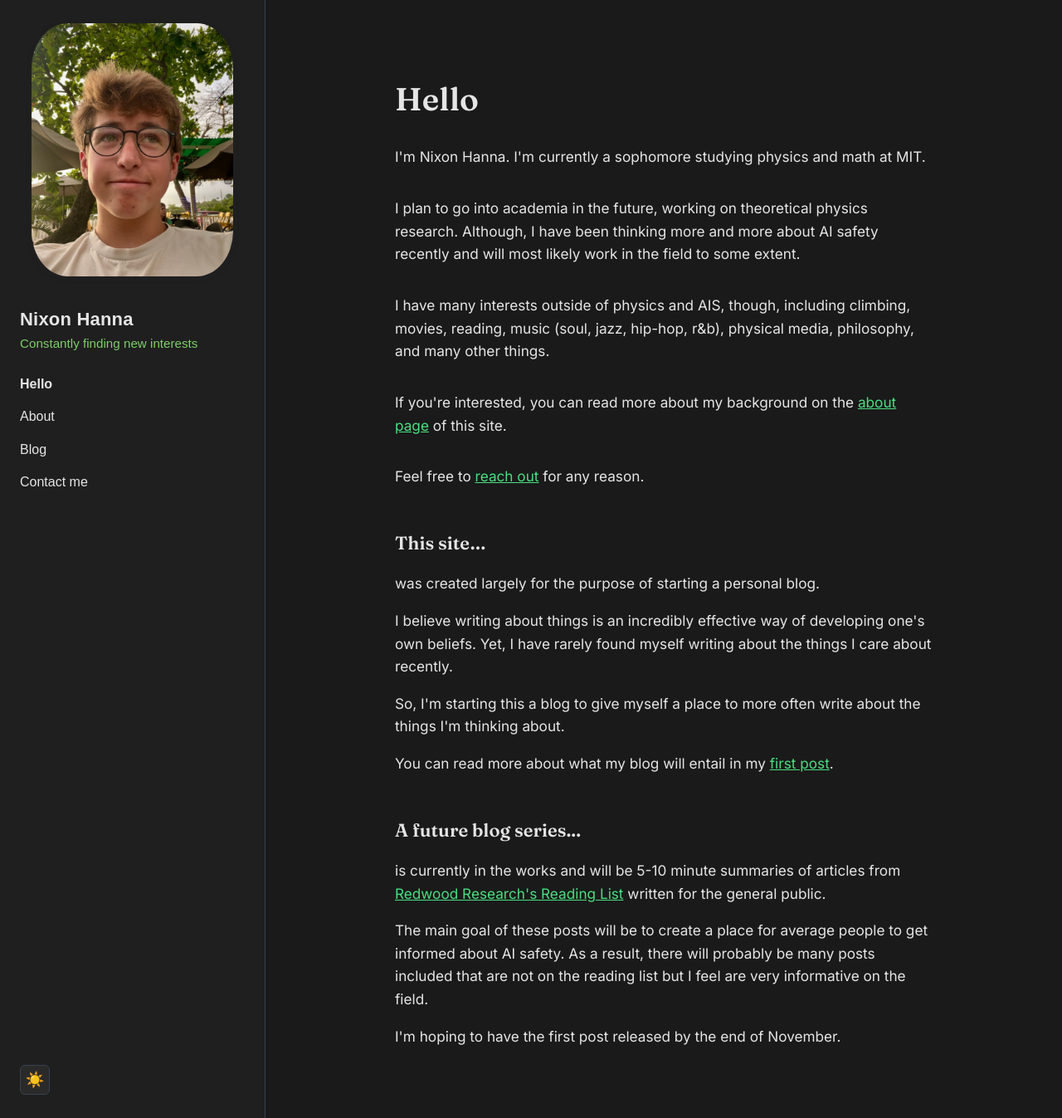
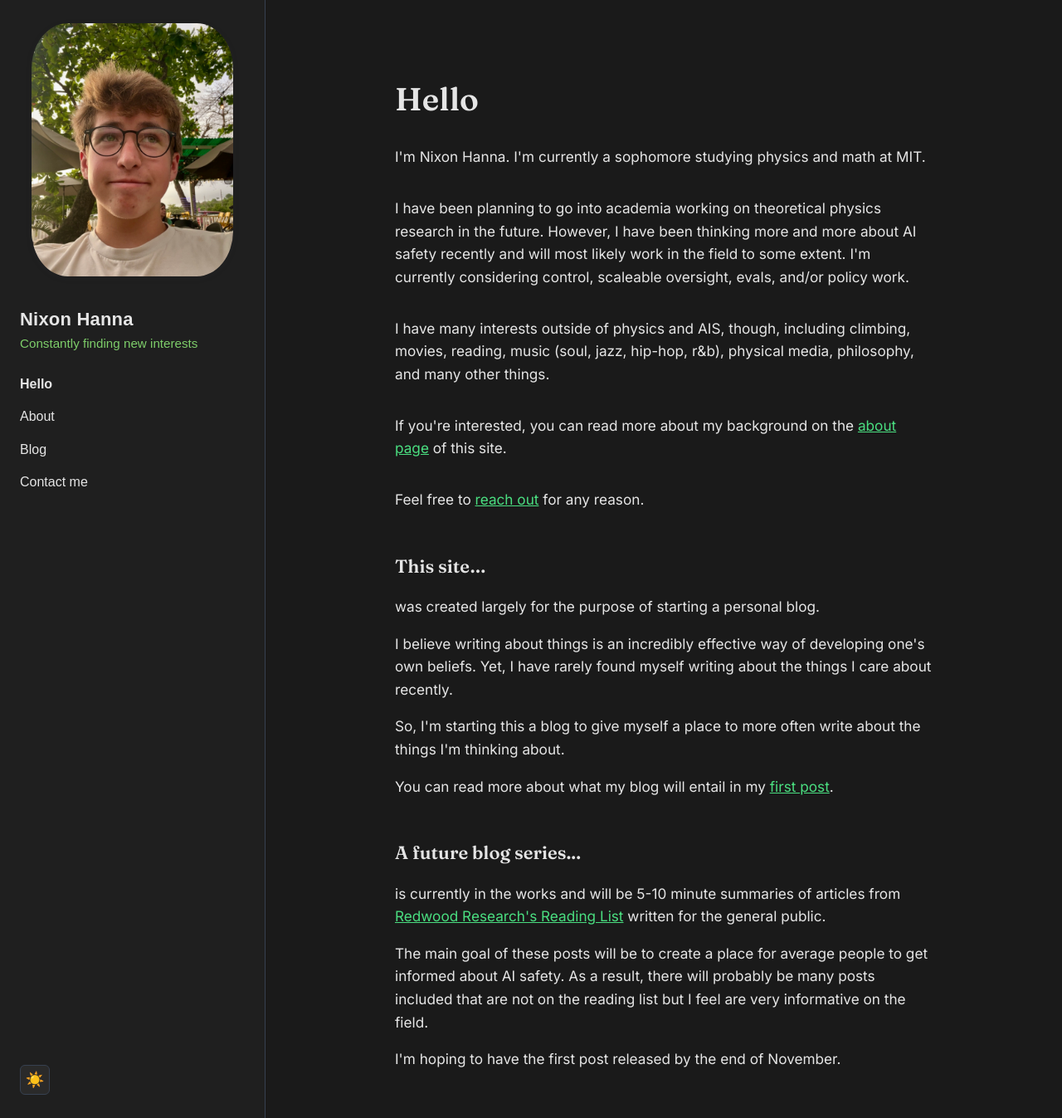
Before and after one commit to nhanna95/personal-website, a Jekyll site: the page built from index.html, in a window 1280 px wide and 1347 px high. Shown: the whole window at 83% size. Built offline with Jekyll 4.4.1, drawn with Linux system fonts in a browser that asks for light colours.

Commit message:
Update home copy and style /meet redirect page

```diff
--- a/index.html
+++ b/index.html
@@ -9,8 +9,9 @@ permalink: /
 <h1 class="h1">Hello</h1>
 
 <p>I'm Nixon Hanna. I'm currently a sophomore studying physics and math at MIT.</p>
-<p>I plan to go into academia in the future, working on theoretical physics research. Although, I have been thinking
-    more and more about AI safety recently and will most likely work in the field to some extent.</p>
+<p>I have been planning to go into academia working on theoretical physics research in the future. However, I have been
+    thinking more and more about AI safety recently and will most likely work in the field to some extent. I'm currently
+    considering control, scaleable oversight, evals, and/or policy work.</p>
 <p>I have many interests outside of physics and AIS, though, including climbing, movies, reading, music (soul, jazz,
     hip-hop, r&b), physical media, philosophy, and many other things.</p>
 <p>If you're interested, you can read more about my background on the <a href="{{ '/about.html' | relative_url }}">about
--- a/meet/index.html
+++ b/meet/index.html
@@ -1,3 +1,4 @@
+---
 layout: none
 permalink: /meet/
 ---
```
